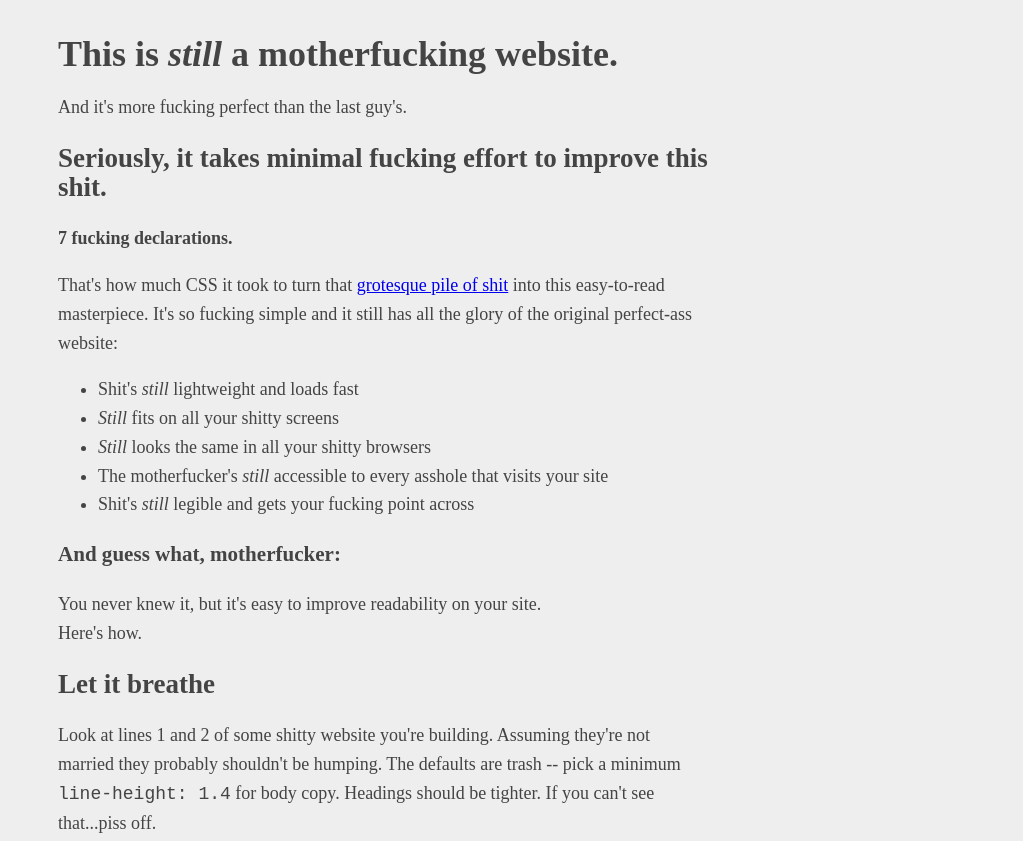
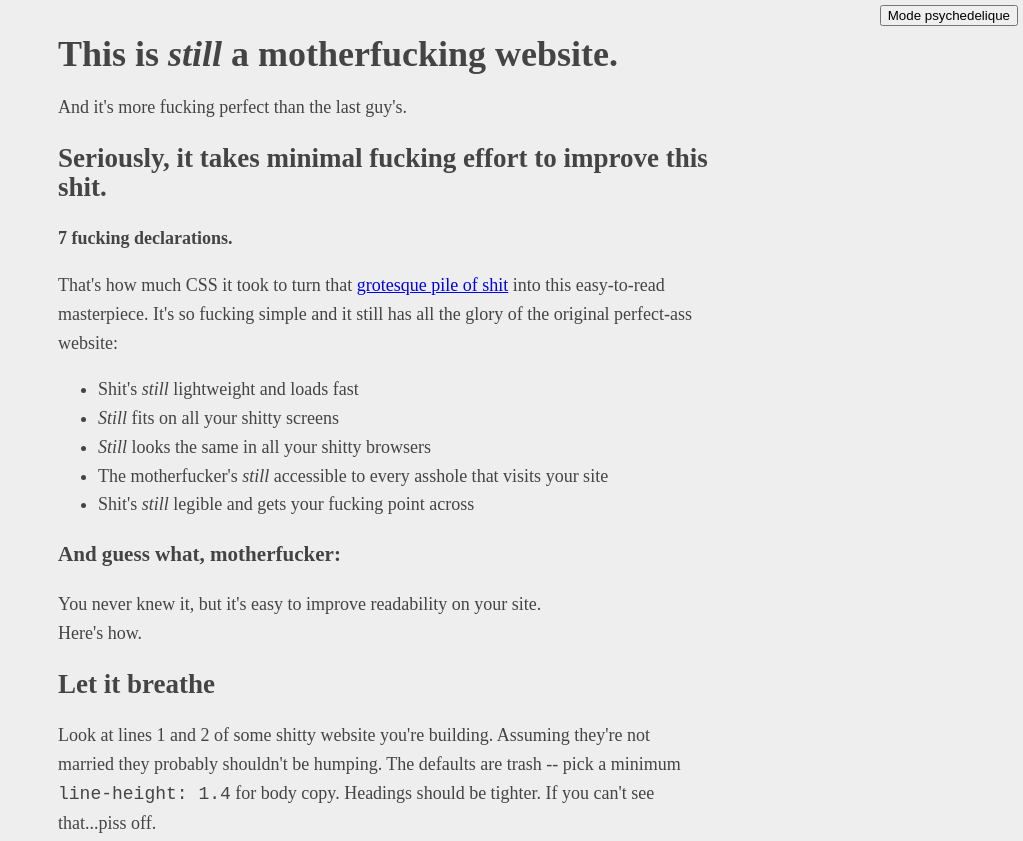
Before and after one commit to deoladed/bettermotherfuckingwebsite, a plain HTML site: page index.html in a window 1280 px wide. Shown: the top 841 px of the page, without its empty margins (257-1280 px from the left). Drawn offline with nearby package versions, Linux system fonts and the light colour scheme.

```diff
--- a/index.html
+++ b/index.html
@@ -15,13 +15,22 @@
 	line-height: 160%;
 	padding: 0 10px;
 }
+
 h1, h2, h3 {
 	line-height: 1,2;
 }
+
+.bouton {
+	position: absolute;
+	right: 5px;
+	top: 5px;
+}
     	</style>
+    	<script src="https://code.jquery.com/jquery.js"></script>
     </head>
 
 	<body>
+		<button class="bouton" onclick="psyche()">Mode psychedelique</button>
 		<header>
 			<h1>This is <em>still</em> a motherfucking website.</h1>
 			<aside>And it's more fucking perfect than the last guy's.</aside>
@@ -71,5 +80,6 @@
 
 			<p>This page—that isn't a total fucking eyesore—was created by <a href="#">me</a> with help from <a href="#">him.</a> </p>
 		<!--/footer-->
+<script src="scripts/main.js"></script>
 	</body>
 </html>
```
